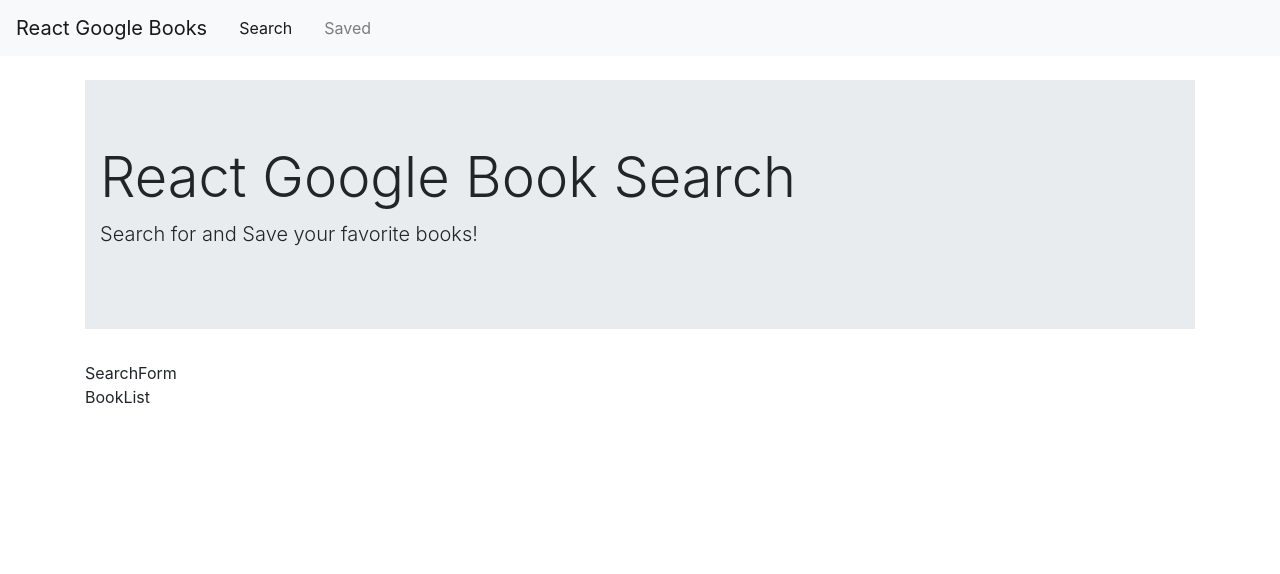
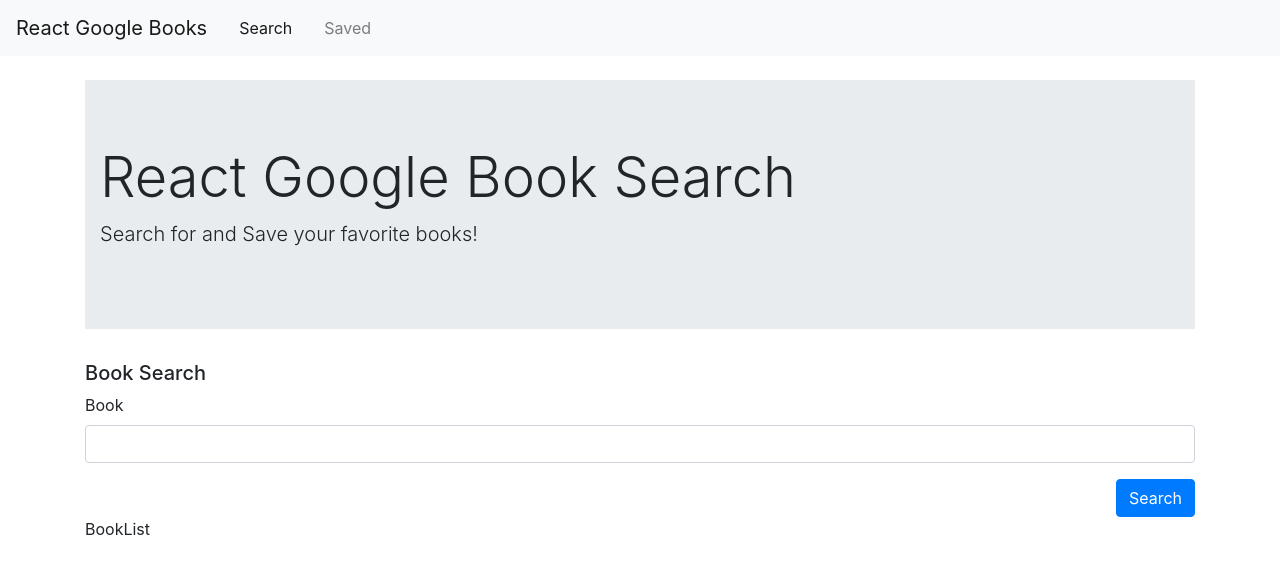
Before and after one commit to amata7/google-book-search, a React (Create React App) app in the folder client/: page / in a window 1280 px wide. Shown: the top 574 px of the page. Built offline with nearby package versions, Linux system fonts and the light colour scheme.

Commit message:
created SearchForm component

```diff
--- a/client/src/components/SearchForm/index.js
+++ b/client/src/components/SearchForm/index.js
@@ -1,5 +1,18 @@
 function SearchForm() {
-  return <div>SearchForm</div>;
+  return (
+    <div classname="card">
+      <div classname="card-body">
+        <h5 classname="card-title">Book Search</h5>
+        <form className="d-flex flex-column">
+          <div className="form-group">
+            <label htmlFor="search">Book</label>
+            <input type="text" className="form-control" id="search" />
+          </div>
+          <button className="btn btn-primary ml-auto">Search</button>
+        </form>
+      </div>
+    </div>
+  );
 }
 
 export default SearchForm;
```
